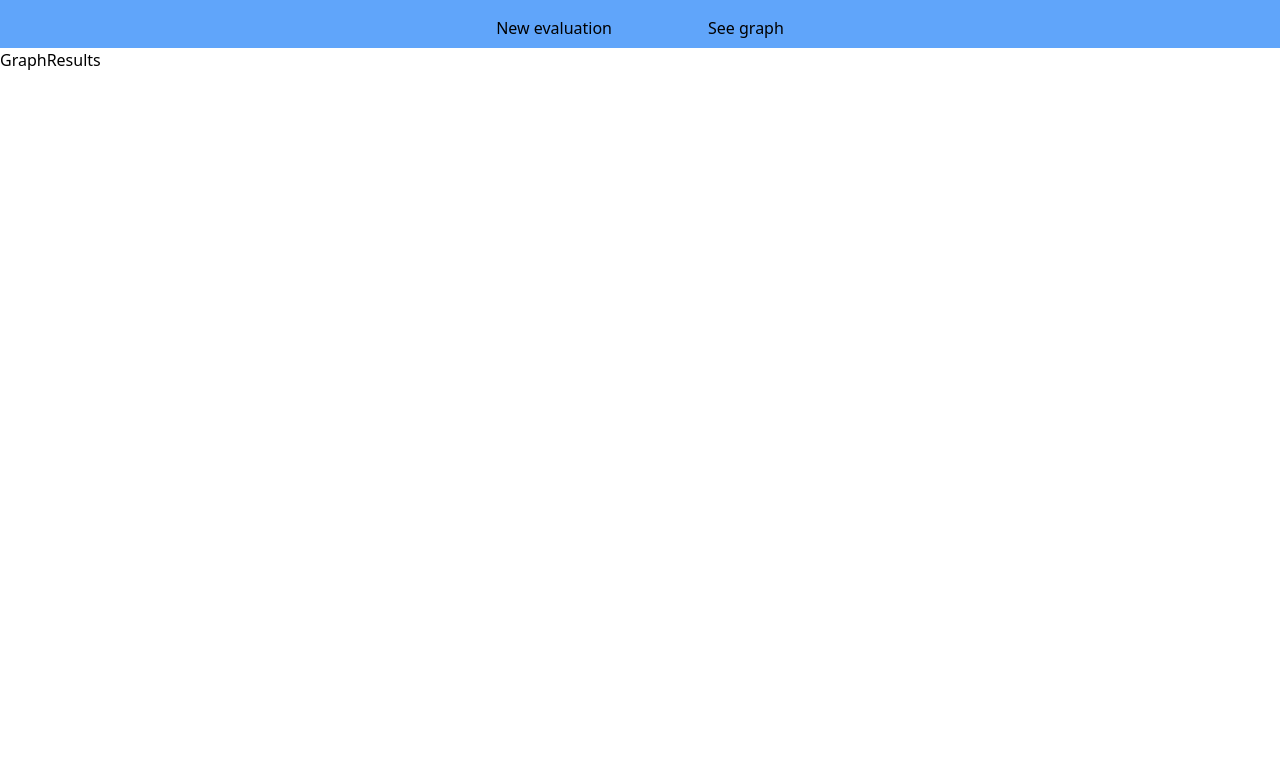
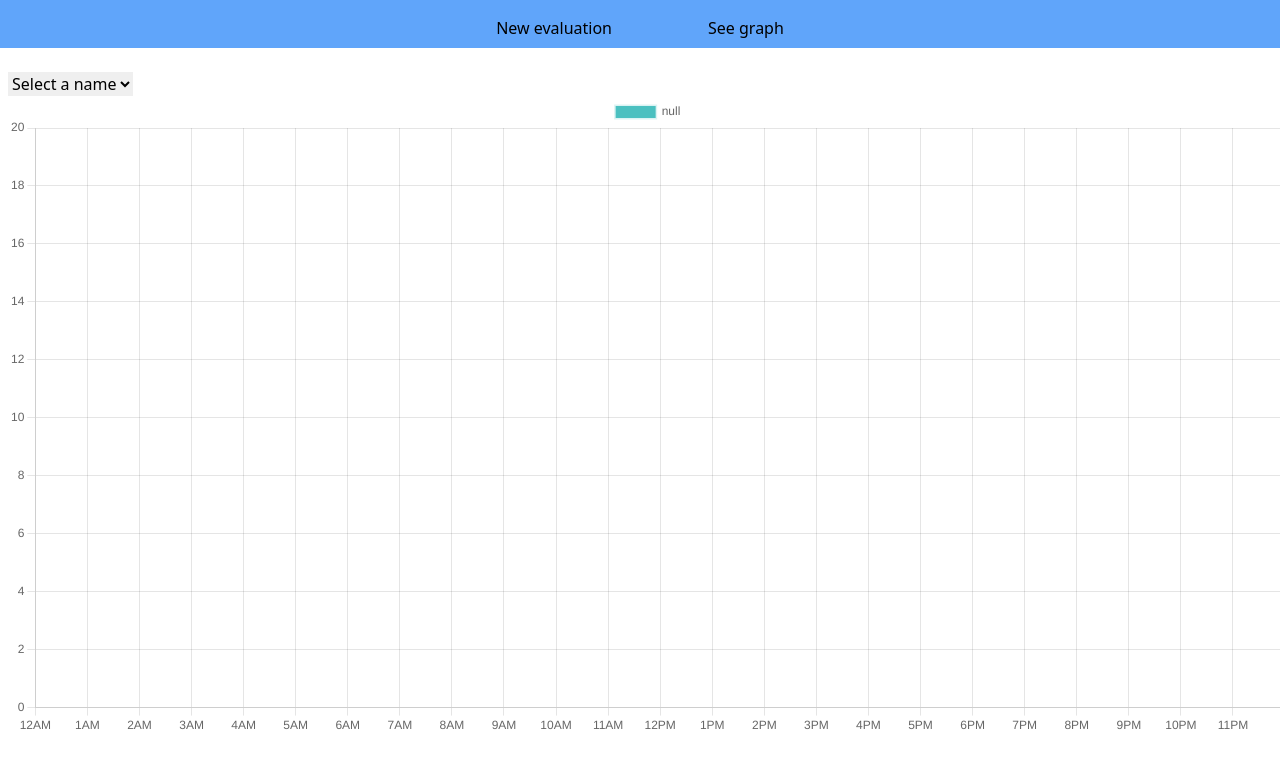
Before and after one commit to sebastianswahn/NEWS, a React (Vite) app in the folder NEWS-app/: page /graph in a window 1280 px wide. Shown: the top 768 px of the page. Built offline with nearby package versions, Linux system fonts and the light colour scheme.

Commit message:
created and modified chart now i need to figure out how to populate the patient scores

```diff
--- a/NEWS-app/src/components/CalcForm.jsx
+++ b/NEWS-app/src/components/CalcForm.jsx
@@ -20,6 +20,7 @@ export const CalcForm = () => {
   const [warning, setWarning] = useState("");
   const [hasThreePoints, setHasThreePoints] = useState(false);
   const [name, setName] = useState("");
+  const [SpO22, setSpO22] = useState("");
 
   const handleSubmit = (event) => {
     event.preventDefault();
@@ -150,6 +151,19 @@ export const CalcForm = () => {
           />
           {SpO2Error && <p className="text-red-500">{SpO2Error}</p>}
         </div>
+        {/*         <div className="flex flex-col p-4">
+          <label className="pb-2" htmlFor="SpO2">
+            Saturation (2) on doctor's request
+          </label>
+          <input
+            type="number"
+            id="SpO2-2"
+            name="SpO2-2"
+            value={SpO2}
+            onChange={(e) => setSpO2(e.target.value)}
+          />
+          {SpO2Error && <p className="text-red-500">{SpO2Error}</p>}
+        </div> */}
         <div className="flex flex-col p-4">
           <label className="pb-2" htmlFor="administeredOxygen">
             Distributed Oxygen
--- a/NEWS-app/src/pages/GraphResults.jsx
+++ b/NEWS-app/src/pages/GraphResults.jsx
@@ -1,7 +1,90 @@
 import React from "react";
+import { Line } from "react-chartjs-2";
+import { format, startOfDay, endOfDay } from "date-fns";
+import { Chart, registerables } from "chart.js";
+import "chartjs-adapter-date-fns";
+import { useEffect, useState } from "react";
+
+Chart.register(...registerables);
 
 function GraphResults() {
-  return <div>GraphResults</div>;
+  // Get the name from localStorage
+  const name = localStorage.getItem("name");
+  const [names, setNames] = useState([]);
+  const [selectedName, setSelectedName] = useState("");
+
+  useEffect(() => {
+    // Get all keys from localStorage
+    const keys = Object.keys(localStorage);
+    setNames(keys);
+  }, []);
+
+  // Get the scores from localStorage
+  const scores = selectedName
+    ? JSON.parse(localStorage.getItem(selectedName)) || []
+    : [];
+
+  // Extract the scores and timestamps
+  const scoreData = scores.map((score) => score.totalScore);
+  const timeData = scores.map((score) =>
+    format(new Date(score.timestamp), "yyyy-MM-dd HH:mm:ss")
+  );
+
+  const data = {
+    labels: timeData,
+    datasets: [
+      {
+        label: name,
+        data: scoreData,
+        fill: false,
+        backgroundColor: "rgb(75, 192, 192)",
+        borderColor: "rgba(75, 192, 192, 0.2)",
+      },
+    ],
+  };
+
+  const options = {
+    scales: {
+      x: {
+        type: "time",
+        time: {
+          unit: "hour", // Change this to 'hour'
+          displayFormats: {
+            hour: "ha", // Change this to display hours
+          },
+          ticks: {
+            stepSize: 1, // Add this to display every hour
+            source: "auto",
+          },
+        },
+        min: format(startOfDay(new Date()), "yyyy-MM-dd HH:mm:ss"), // Midnight of the current day
+        max: format(endOfDay(new Date()), "yyyy-MM-dd HH:mm:ss"), // End of the current day
+      },
+      y: {
+        type: "linear",
+        min: 0,
+        max: 20,
+      },
+    },
+  };
+
+  const handleSelectChange = (event) => {
+    setSelectedName(event.target.value);
+  };
+
+  return (
+    <div className="mx-2 my-6 w-full h-[80vh]">
+      <select value={selectedName} onChange={handleSelectChange}>
+        <option value="">Select a name</option>
+        {names.map((name, index) => (
+          <option key={index} value={name}>
+            {name}
+          </option>
+        ))}
+      </select>
+      <Line data={data} options={options} />
+    </div>
+  );
 }
 
 export default GraphResults;
--- a/package.json
+++ b/package.json
@@ -1,5 +1,10 @@
 {
   "dependencies": {
+    "chart.js": "^4.4.1",
+    "chartjs-adapter-date-fns": "^3.0.0",
+    "date-fns": "^3.3.1",
+    "react-chartjs-2": "^5.2.0",
+    "react-easy-chart": "^1.0.0",
     "react-router-dom": "^6.22.0"
   }
 }
```
Also changed, not shown: 1 other file (tests, documents, lock files or other folders).
